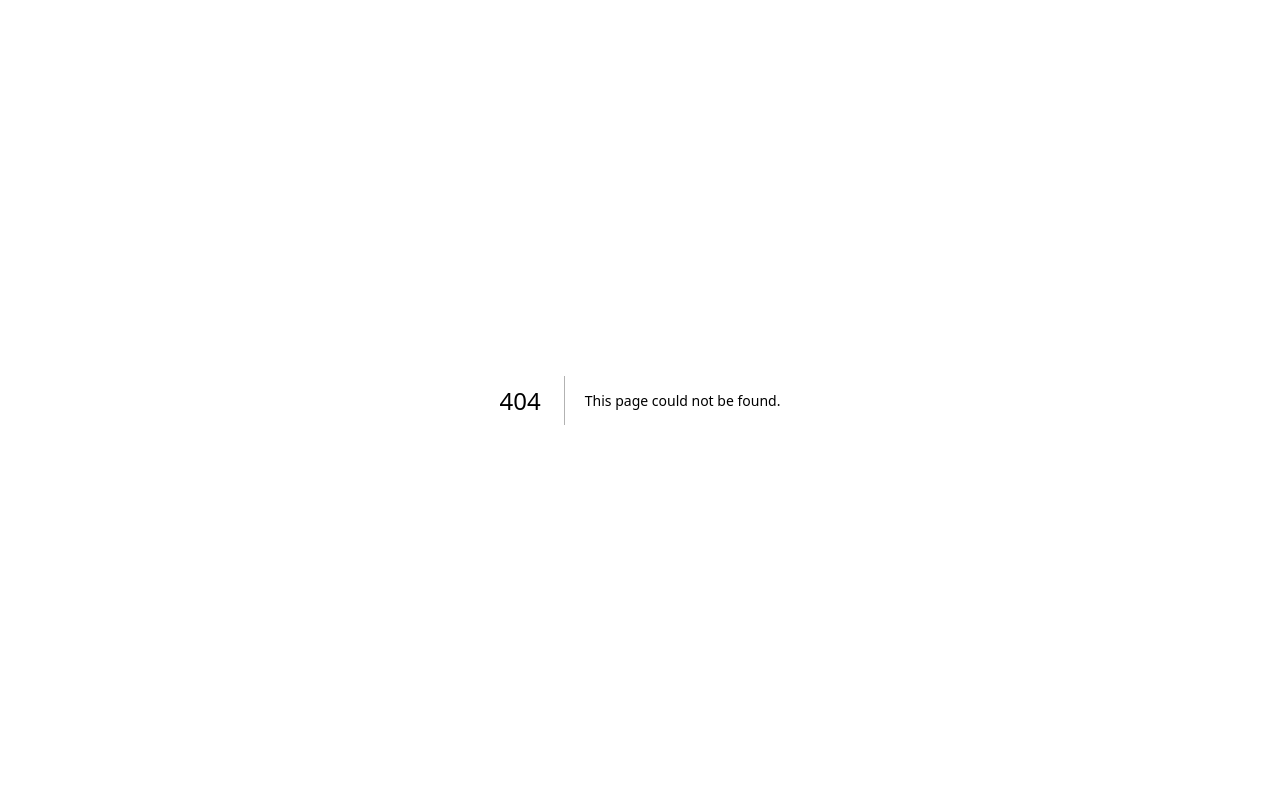
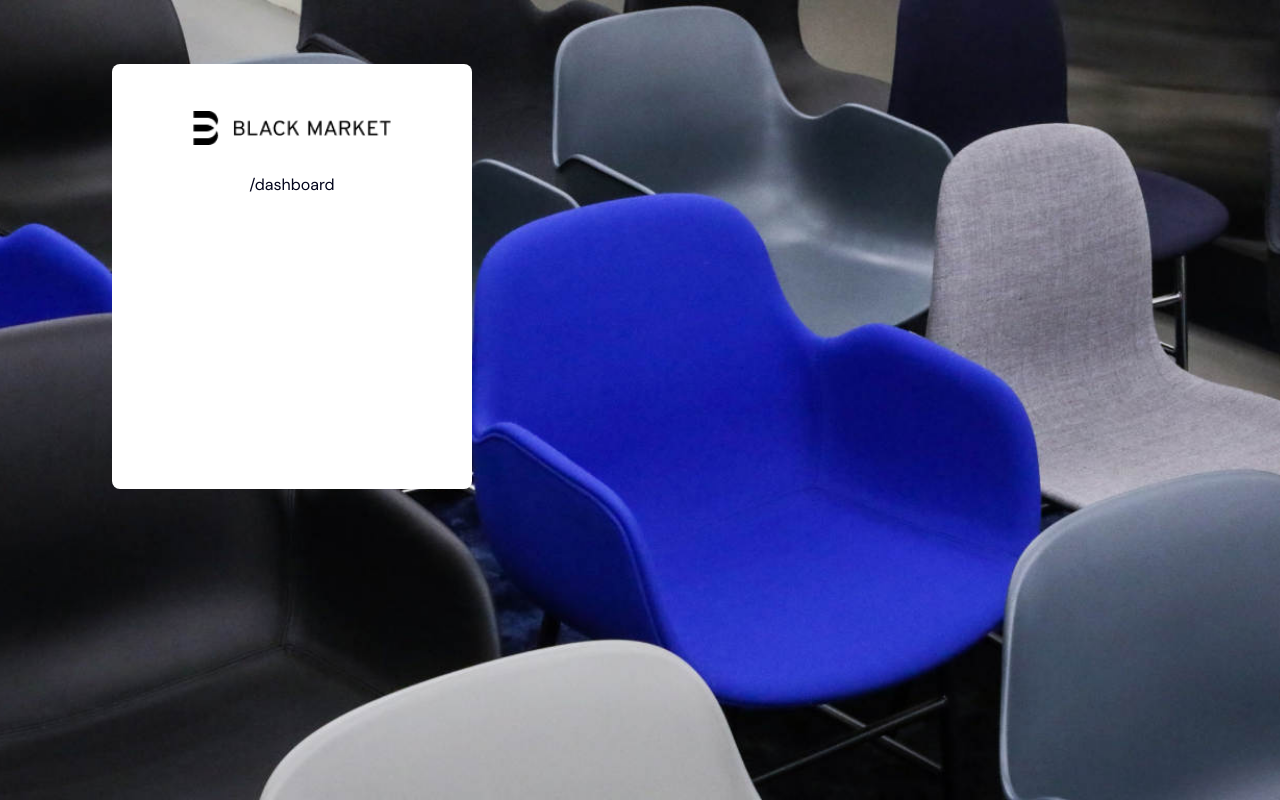
Before and after one commit to frankvielma/rs-blackmarket-fv, a Next.js app: page /dashboard in a window 1280 px wide. Before the commit this address had no page. Built offline with nearby package versions, Linux system fonts and the light colour scheme.

Commit message:
update styles add a dashboard draft page update tests on login

```diff
--- /dev/null
+++ b/app/dashboard/page.tsx
@@ -0,0 +1,16 @@
+'use client'
+import Logo from '@/components/Logo'
+
+export default function Dashboard() {
+  return (
+    <main className="flex h-[100vh] flex-col bg-[url('/images/bm_wallpaper.jpg')] bg-cover bg-center bg-no-repeat px-6 py-16 text-base text-dark-violet md:px-28">
+      <div className="h-[366px] max-w-[328px] rounded-lg border-black bg-white px-[34px] md:h-[425px] md:max-w-[360px]">
+        <h1 className="sr-only">Login</h1>
+        <div className="pb-5 pt-[40px] md:p-[47px] md:pb-7">
+          <Logo />
+        </div>
+        <div className="text-center">/dashboard</div>
+      </div>
+    </main>
+  )
+}
--- a/app/login/page.tsx
+++ b/app/login/page.tsx
@@ -62,6 +62,12 @@ export default function Login() {
         if (data['access_token'] !== undefined) {
           router.push('/dashboard')
         } else {
+          if (
+            data['non_field_errors'] ==
+            'Unable to log in with provided credentials.'
+          ) {
+            data['non_field_errors'] = 'Your email or password are incorrect.'
+          }
           setResponseData(data)
         }
       })
@@ -95,9 +101,11 @@ export default function Login() {
               Log in
             </Button>
           </div>
-          <span className="text-red-700">{Object.values(responseData)}</span>
         </form>
-        <div className="pt-4 text-center md:pt-8">
+        <div className="pt-2 text-red-700 md:pt-4">
+          {Object.values(responseData)}
+        </div>
+        <div className="pt-2 text-center md:pt-4">
           <Link
             href="/forgot-password"
             className="link-focus link-hover link-active mt-10"
```
Also changed, not shown: 2 other files (tests, documents, lock files or other folders).
